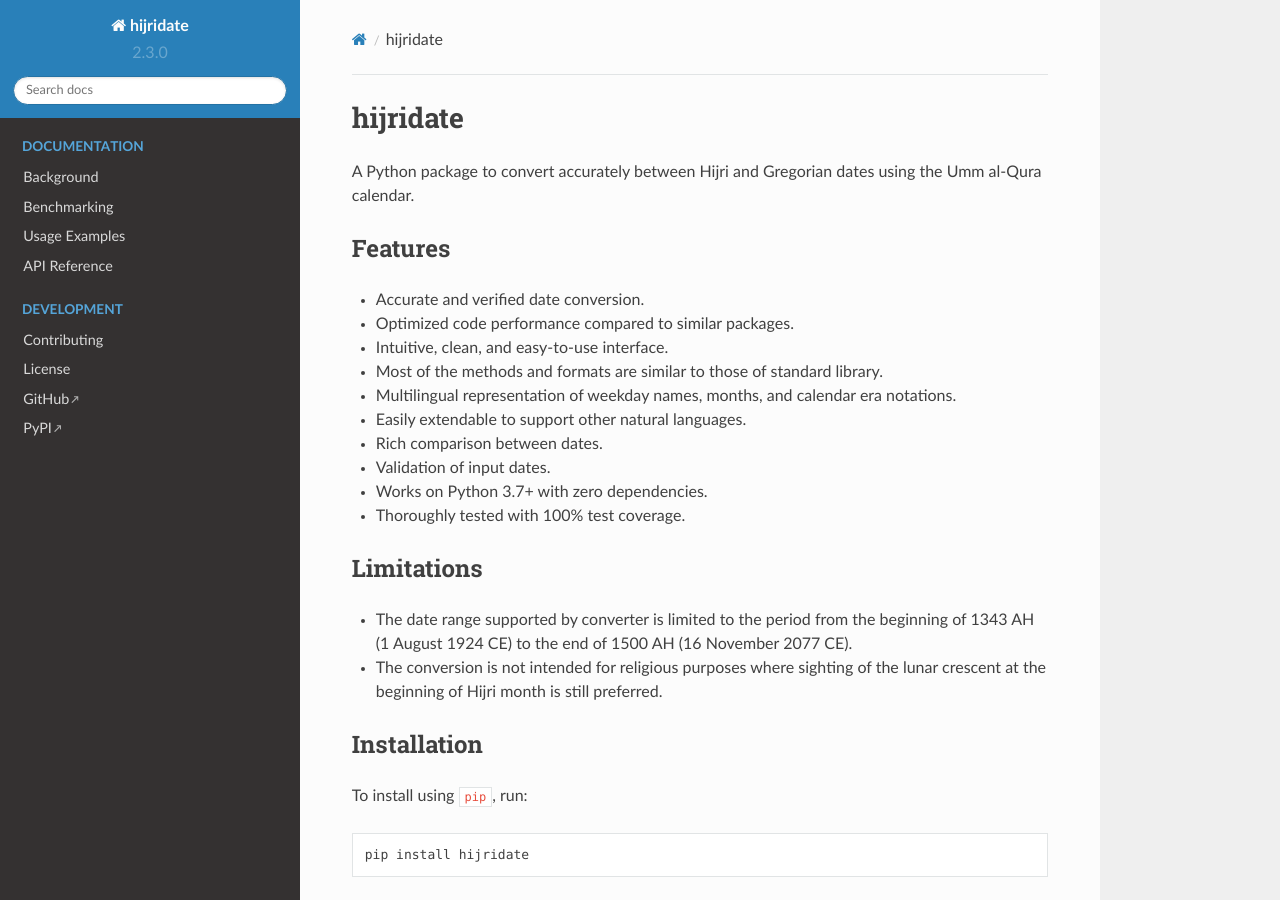
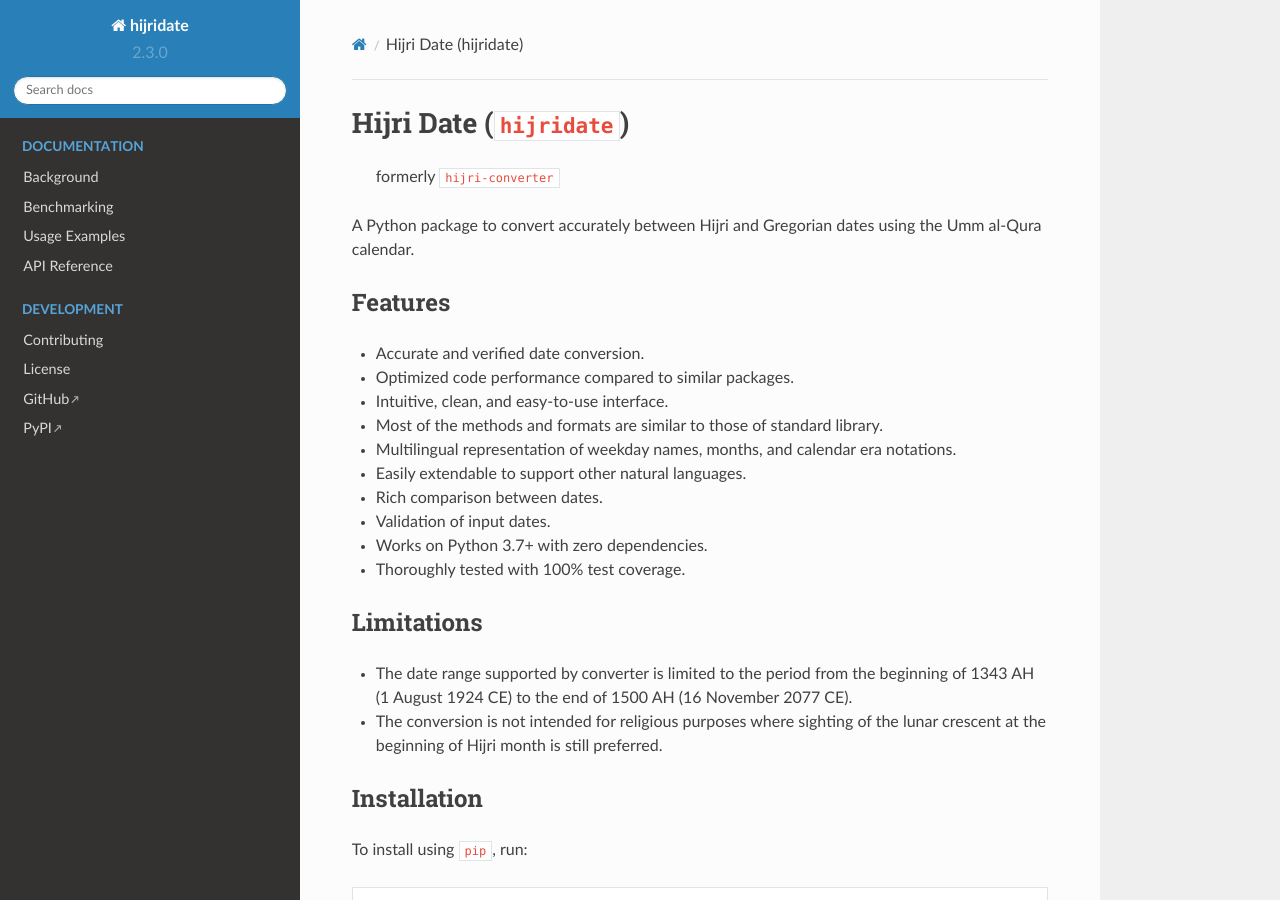
Before and after one commit to dralshehri/hijridate, a Sphinx documentation site: the page built from docs/index.md, in a window 1280 px wide and 900 px high. Built offline with Sphinx 7.4.7 and the Read the Docs theme 2.0.0, drawn with Linux system fonts in a browser that asks for light colours; pages that are not in the unit, such as notebooks, are missing from menus.

Commit message:
Improve readme and docs title

````diff
--- a/README.md
+++ b/README.md
@@ -1,6 +1,8 @@
-# hijridate
+# Hijri Date (`hijridate`)
 
 <!-- start description -->
+
+> formerly `hijri-converter`
 
 A Python package to convert accurately between Hijri and Gregorian dates using
 the Umm al-Qura calendar.
--- a/docs/index.md
+++ b/docs/index.md
@@ -2,7 +2,7 @@
 hide-toc: true
 ---
 
-# hijridate
+# Hijri Date (`hijridate`)
 
 ```{include} ../README.md
 :start-after: <!-- start description -->
````
